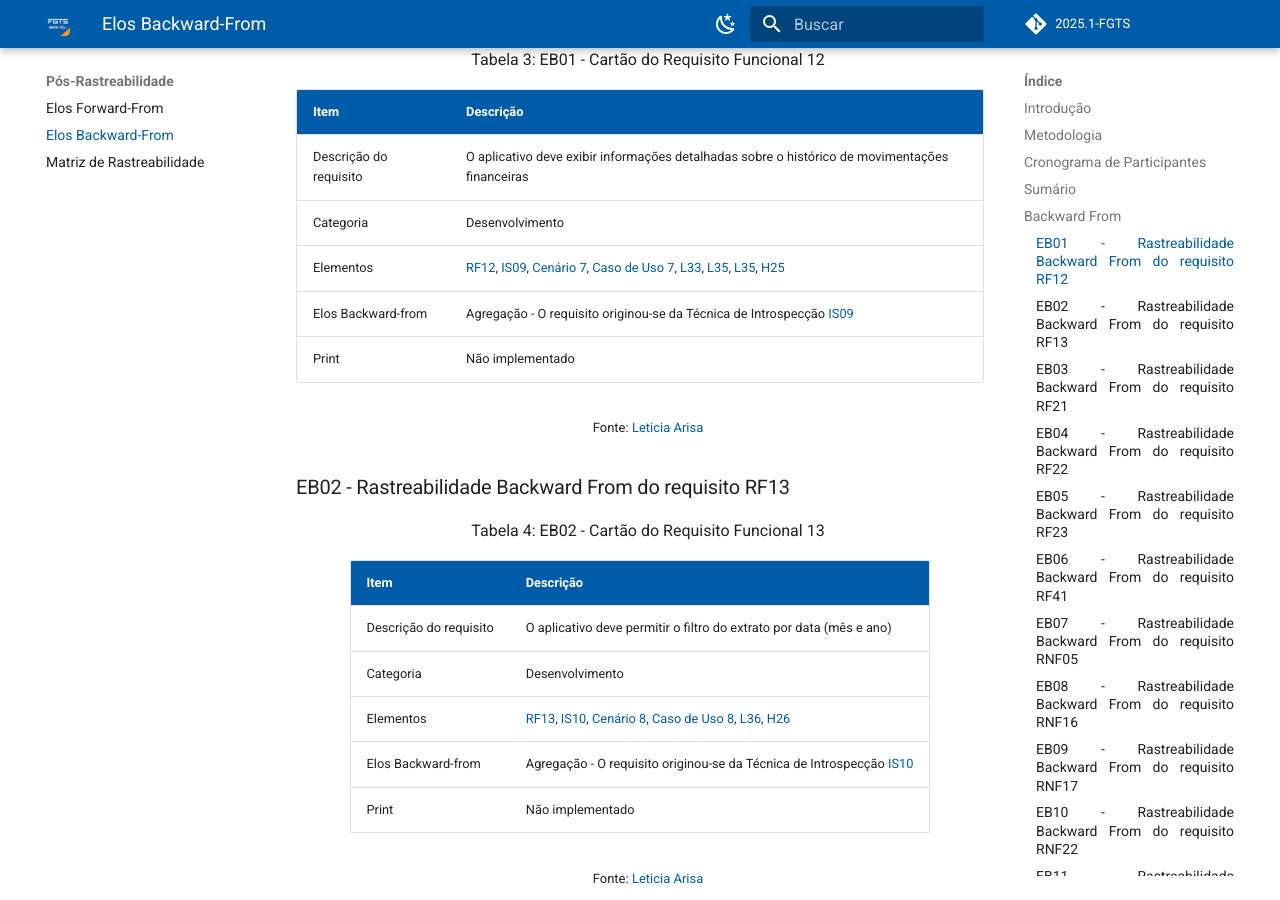
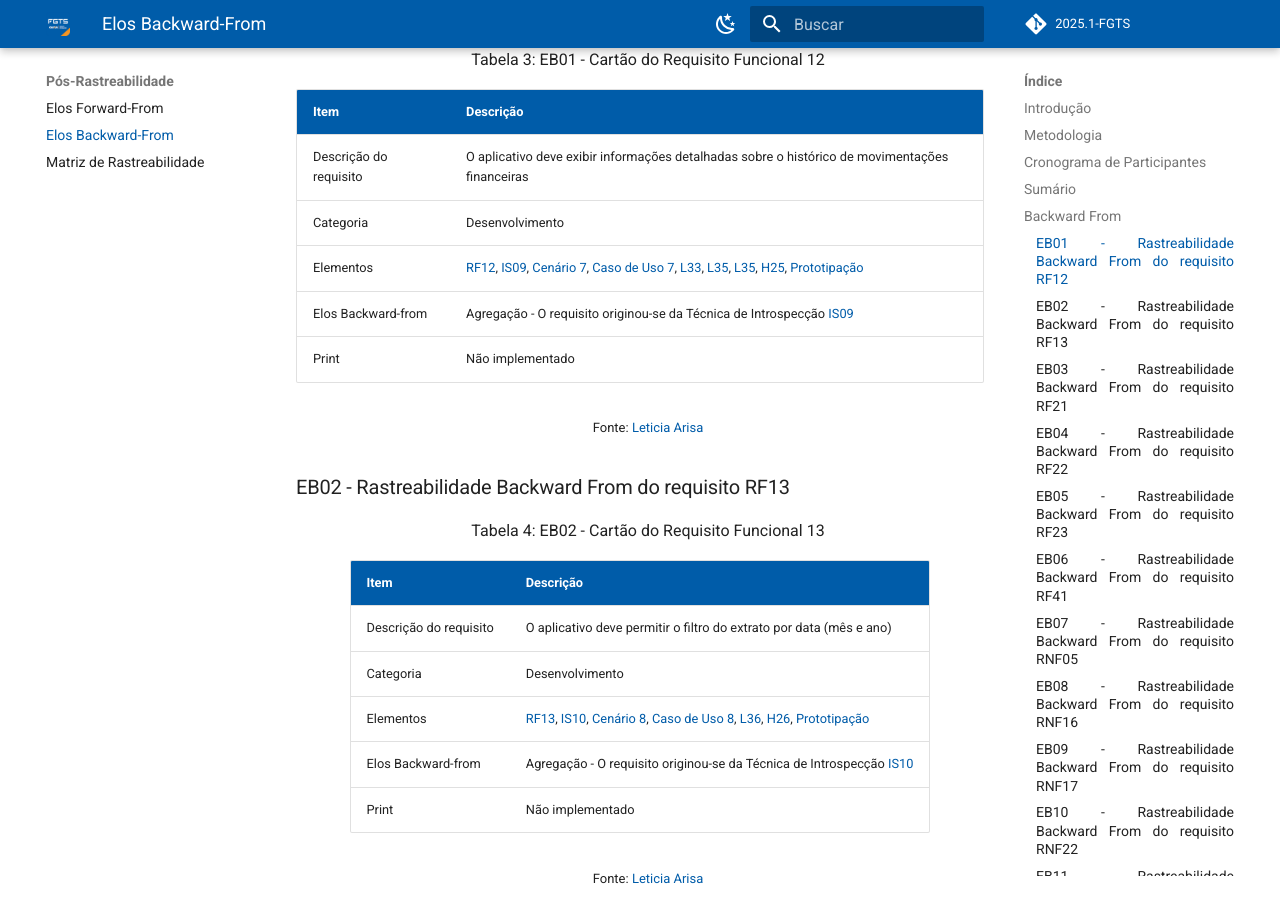
Before and after one commit to eduardodpms/REQ-FGTS, an MkDocs documentation site: the page built from docs/Pos-Rastreabilidade/Elos-Backward-From.md, in a window 1280 px wide and 900 px high, scrolled down 4585 px. Built offline with MkDocs 1.6.1 and Material for MkDocs 9.7.7, drawn with Linux system fonts in a browser that asks for light colours; comment, search, counter and statistics services are not loaded; some of the changed text lies outside the part shown.

Commit message:
update: adicionar protótipo no backward

```diff
--- a/docs/Pos-Rastreabilidade/Elos-Backward-From.md
+++ b/docs/Pos-Rastreabilidade/Elos-Backward-From.md
@@ -222,12 +222,14 @@ A metodologia aplicada para o rastreamento de requisitos em sua vertente Backwar
     <tr>
       <td> Elementos </td>
       <td> <a href = https://requisitos-de-software.github.io/2025.1-FGTS/Elicitacao/Requisitos-elicitados/#RF>RF12</a>,
-      <a href = https://requisitos-de-software.github.io/2025.1-FGTS/Elicitacao/Tecnicas-de-Elicitacao/Introspeccao/#IS_RF>IS09</a>, <a href = https://requisitos-de-software.github.io/2025.1-FGTS/Modelagem-I/Cenarios/#C07>Cenário 7</a>,
-      <a href = https://requisitos-de-software.github.io/2025.1-FGTS/Modelagem-I/Diagrama/#UC07>Caso de Uso 7</a>,
-      <a href = https://requisitos-de-software.github.io/2025.1-FGTS/Modelagem-I/Lexicos/#L33>L33</a>,
-      <a href = https://requisitos-de-software.github.io/2025.1-FGTS/Modelagem-I/Lexicos/#L34>L35</a>,
-      <a href = https://requisitos-de-software.github.io/2025.1-FGTS/Modelagem-I/Lexicos/#L35>L35</a>,
-      <a href = https://requisitos-de-software.github.io/2025.1-FGTS/Modelagem-II/Historias-De-Usuario/#H25>H25</a> </td>
+        <a href = https://requisitos-de-software.github.io/2025.1-FGTS/Elicitacao/Tecnicas-de-Elicitacao/Introspeccao/#IS_RF>IS09</a>, <a href = https://requisitos-de-software.github.io/2025.1-FGTS/Modelagem-I/Cenarios/#C07>Cenário 7</a>,
+        <a href = https://requisitos-de-software.github.io/2025.1-FGTS/Modelagem-I/Diagrama/#UC07>Caso de Uso 7</a>,
+        <a href = https://requisitos-de-software.github.io/2025.1-FGTS/Modelagem-I/Lexicos/#L33>L33</a>,
+        <a href = https://requisitos-de-software.github.io/2025.1-FGTS/Modelagem-I/Lexicos/#L34>L35</a>,
+        <a href = https://requisitos-de-software.github.io/2025.1-FGTS/Modelagem-I/Lexicos/#L35>L35</a>,
+        <a href = https://requisitos-de-software.github.io/2025.1-FGTS/Modelagem-II/Historias-De-Usuario/#H25>H25</a>,
+        <a href="https://requisitos-de-software.github.io/2025.1-FGTS/Validacao/Prototipacao/">Prototipação</a>
+      </td>
     </tr>
     <tr>
       <td> Elos Backward-from </td>
@@ -272,10 +274,12 @@ A metodologia aplicada para o rastreamento de requisitos em sua vertente Backwar
     <tr>
       <td> Elementos </td>
       <td> <a href = https://requisitos-de-software.github.io/2025.1-FGTS/Elicitacao/Requisitos-elicitados/#RF>RF13</a>,
-      <a href = https://requisitos-de-software.github.io/2025.1-FGTS/Elicitacao/Tecnicas-de-Elicitacao/Introspeccao/#IS_RF>IS10</a>, <a href = https://requisitos-de-software.github.io/2025.1-FGTS/Modelagem-I/Cenarios/#C08>Cenário 8</a>,
-      <a href = https://requisitos-de-software.github.io/2025.1-FGTS/Modelagem-I/Diagrama/#UC08>Caso de Uso 8</a>,
-      <a href = https://requisitos-de-software.github.io/2025.1-FGTS/Modelagem-I/Lexicos/#L36>L36</a>,
-      <a href = https://requisitos-de-software.github.io/2025.1-FGTS/Modelagem-II/Historias-De-Usuario/#H26>H26</a></td>
+        <a href = https://requisitos-de-software.github.io/2025.1-FGTS/Elicitacao/Tecnicas-de-Elicitacao/Introspeccao/#IS_RF>IS10</a>, <a href = https://requisitos-de-software.github.io/2025.1-FGTS/Modelagem-I/Cenarios/#C08>Cenário 8</a>,
+        <a href = https://requisitos-de-software.github.io/2025.1-FGTS/Modelagem-I/Diagrama/#UC08>Caso de Uso 8</a>,
+        <a href = https://requisitos-de-software.github.io/2025.1-FGTS/Modelagem-I/Lexicos/#L36>L36</a>,
+        <a href = https://requisitos-de-software.github.io/2025.1-FGTS/Modelagem-II/Historias-De-Usuario/#H26>H26</a>,
+        <a href="https://requisitos-de-software.github.io/2025.1-FGTS/Validacao/Prototipacao/">Prototipação</a>
+      </td>
     </tr>
     <tr>
       <td> Elos Backward-from </td>
@@ -367,7 +371,12 @@ A metodologia aplicada para o rastreamento de requisitos em sua vertente Backwar
     </tr>
     <tr>
       <td> Elementos </td>
-      <td> <a href = https://requisitos-de-software.github.io/2025.1-FGTS/Elicitacao/Requisitos-elicitados/#RF>RF22</a>, <a href = https://requisitos-de-software.github.io/2025.1-FGTS/Elicitacao/Tecnicas-de-Elicitacao/Observacao/#OB_RF>OB05</a>, <a href = https://requisitos-de-software.github.io/2025.1-FGTS/Modelagem-II/Historias-De-Usuario/#H28>H28</a></td>
+      <td>
+        <a href = https://requisitos-de-software.github.io/2025.1-FGTS/Elicitacao/Requisitos-elicitados/#RF>RF22</a>,
+        <a href = https://requisitos-de-software.github.io/2025.1-FGTS/Elicitacao/Tecnicas-de-Elicitacao/Observacao/#OB_RF>OB05</a>,
+        <a href = https://requisitos-de-software.github.io/2025.1-FGTS/Modelagem-II/Historias-De-Usuario/#H28>H28</a>,
+        <a href="https://requisitos-de-software.github.io/2025.1-FGTS/Validacao/Prototipacao/">Prototipação</a>
+      </td>
     </tr>
     <tr>
       <td> Elos Backward-from </td>
@@ -460,7 +469,12 @@ A metodologia aplicada para o rastreamento de requisitos em sua vertente Backwar
     </tr>
     <tr>
       <td> Elementos </td>
-      <td> <a href = https://requisitos-de-software.github.io/2025.1-FGTS/Elicitacao/Requisitos-elicitados/#RF>RF41</a>, <a href = https://requisitos-de-software.github.io/2025.1-FGTS/Elicitacao/Tecnicas-de-Elicitacao/Brainstroming/#BS_RF>BS03</a>, <a href = https://requisitos-de-software.github.io/2025.1-FGTS/Modelagem-II/Historias-De-Usuario/#H30)>H30</a></td>
+      <td>
+        <a href = https://requisitos-de-software.github.io/2025.1-FGTS/Elicitacao/Requisitos-elicitados/#RF>RF41</a>,
+        <a href = https://requisitos-de-software.github.io/2025.1-FGTS/Elicitacao/Tecnicas-de-Elicitacao/Brainstroming/#BS_RF>BS03</a>,
+        <a href = https://requisitos-de-software.github.io/2025.1-FGTS/Modelagem-II/Historias-De-Usuario/#H30)>H30</a>,
+        <a href="https://requisitos-de-software.github.io/2025.1-FGTS/Validacao/Prototipacao/">Prototipação</a>
+      </td>
     </tr>
     <tr>
       <td> Elos Backward-from </td>
```
